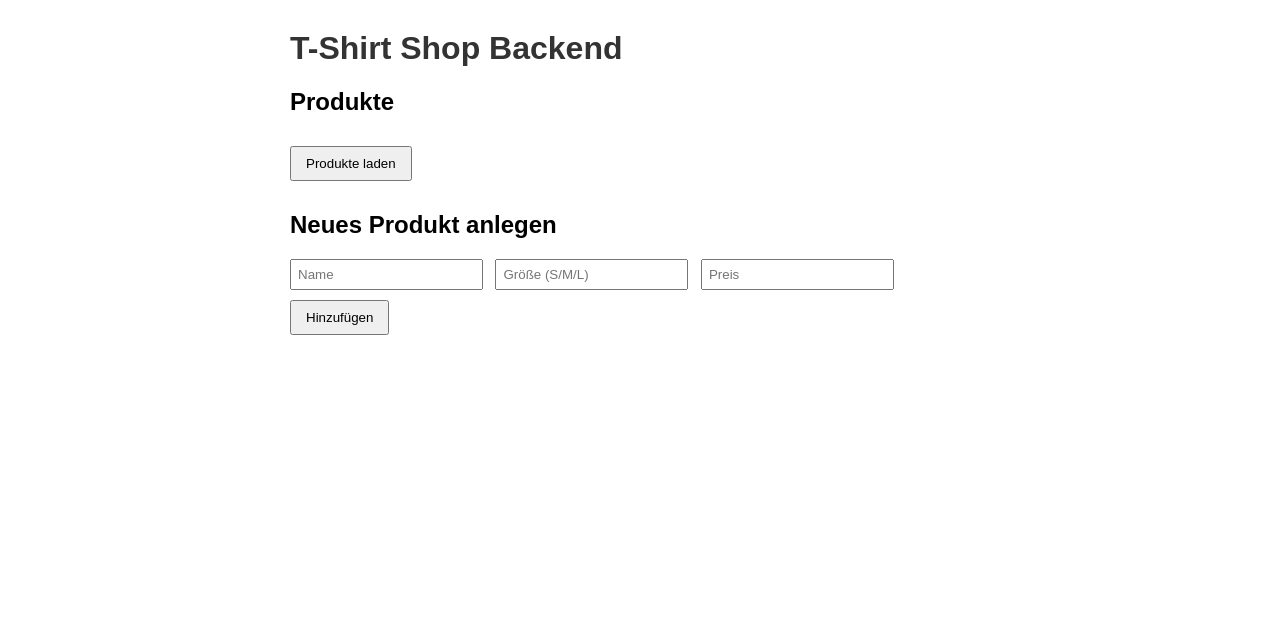
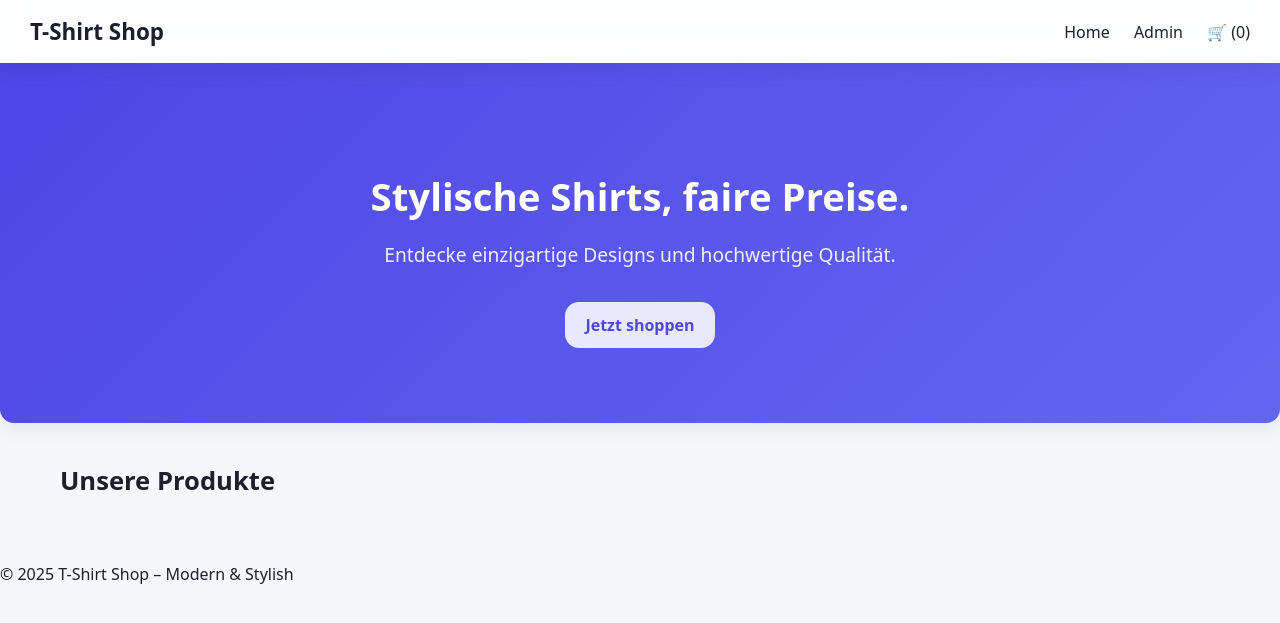
Before and after one commit to dalashh/chal3, a Flask app: page / in a window 1280 px wide. Shown: the top 623 px of the page. Run offline with Flask 3, Linux system fonts and the light colour scheme; data that the repository does not hold is empty.

Commit message:
initial frontend commit
Nur die Basics

```diff
--- /dev/null
+++ b/backend/static/api.js
@@ -0,0 +1,18 @@
+async function apiGetProducts() {
+    const res = await fetch("/api/products");
+    return res.json();
+}
+
+async function apiAddProduct(body) {
+    await fetch("/api/products", {
+        method: "POST",
+        headers: { "Content-Type": "application/json" },
+        body: JSON.stringify(body)
+    });
+}
+
+async function apiDeleteProduct(id) {
+    await fetch(`/api/products/${id}`, {
+        method: "DELETE"
+    });
+}
--- /dev/null
+++ b/backend/static/cart.js
@@ -0,0 +1,31 @@
+let cart = JSON.parse(localStorage.getItem("cart") || "[]");
+
+function saveCart() {
+    localStorage.setItem("cart", JSON.stringify(cart));
+}
+
+function addToCart(product) {
+    cart.push(product);
+    saveCart();
+    updateCartCount();
+    alert("Zum Warenkorb hinzugefügt!");
+}
+
+function updateCartCount() {
+    const c = document.getElementById("cart-count");
+    if (c) c.textContent = cart.length;
+}
+
+function toggleCart() {
+    const panel = document.getElementById("cart-panel");
+    panel.classList.toggle("hidden");
+    panel.innerHTML = "<h3>Warenkorb</h3>" +
+        cart.map(c => `<p>${c.name} (${c.size}) – ${c.price}€</p>`).join("") +
+        `<button onclick="checkout()">Zur Kasse</button>`;
+}
+
+function checkout() {
+    alert("Checkout noch nicht implementiert – Demo!");
+}
+
+document.addEventListener("DOMContentLoaded", updateCartCount);
--- /dev/null
+++ b/backend/static/shop.js
@@ -0,0 +1,64 @@
+document.addEventListener("DOMContentLoaded", () => {
+    if (document.getElementById("product-list")) loadProducts();
+    if (document.getElementById("product-detail")) loadProductDetail();
+});
+
+async function loadProducts() {
+    const list = document.getElementById("product-list");
+    const data = await apiGetProducts();
+
+    list.innerHTML = data.map(p => `
+        <div class="card">
+            <h3>${p.name}</h3>
+            <p>Größe: ${p.size}</p>
+            <p>Preis: ${p.price}€</p>
+            <button onclick='addToCart(${JSON.stringify(p)})'>In den Warenkorb</button>
+            <a class="link" href="/product?id=${p.id}">Details</a>
+        </div>
+    `).join("");
+}
+
+async function loadProductDetail() {
+    const params = new URLSearchParams(window.location.search);
+    const id = params.get("id");
+
+    const products = await apiGetProducts();
+    const p = products.find(x => x.id === id);
+
+    const detail = document.getElementById("product-detail");
+    detail.innerHTML = `
+        <h2>${p.name}</h2>
+        <p>Größe: ${p.size}</p>
+        <p>Preis: ${p.price}€</p>
+        <button onclick='addToCart(${JSON.stringify(p)})'>In den Warenkorb</button>
+    `;
+}
+
+// ADMIN
+async function loadAdminProducts() {
+    const list = document.getElementById("admin-product-list");
+    const data = await apiGetProducts();
+
+    list.innerHTML = data.map(p => `
+        <li>
+            ${p.name} (${p.size}) – ${p.price}€
+            <button onclick="deleteProduct('${p.id}')">Löschen</button>
+        </li>
+    `).join("");
+}
+
+async function deleteProduct(id) {
+    await apiDeleteProduct(id);
+    loadAdminProducts();
+}
+
+async function addProduct() {
+    const body = {
+        name: document.getElementById("name").value,
+        size: document.getElementById("size").value,
+        price: parseFloat(document.getElementById("price").value)
+    };
+
+    await apiAddProduct(body);
+    loadAdminProducts();
+}
--- a/backend/static/style.css
+++ b/backend/static/style.css
@@ -1,20 +1,257 @@
-body {
-    font-family: Arial, sans-serif;
-    max-width: 700px;
-    margin: 30px auto;
+/* =========================
+   GLOBAL
+========================= */
+
+:root {
+    --bg: #f6f7fb;
+    --card-bg: #ffffffcc;
+    --primary: #4f46e5;
+    --primary-hover: #4338ca;
+    --text: #1e1e2d;
+    --text-light: #6b7280;
+    --radius: 14px;
+    --shadow: 0 8px 20px rgba(0,0,0,0.06);
 }
 
-h1 {
-    color: #333;
+* {
+    box-sizing: border-box;
 }
 
-button {
-    margin: 10px 0;
-    padding: 8px 14px;
-    cursor: pointer;
+body {
+    margin: 0;
+    padding: 0;
+    font-family: system-ui, -apple-system, "Segoe UI", Roboto, Helvetica, Arial;
+    background: var(--bg);
+    color: var(--text);
 }
 
+/* =========================
+   HEADER
+========================= */
+
+header {
+    position: sticky;
+    top: 0;
+    background: #ffffffcc;
+    backdrop-filter: blur(12px);
+    padding: 16px 30px;
+    box-shadow: var(--shadow);
+    display: flex;
+    justify-content: space-between;
+    align-items: center;
+    z-index: 10;
+}
+
+header h1 {
+    font-size: 1.4rem;
+    font-weight: 600;
+    margin: 0;
+}
+
+nav a {
+    margin-left: 20px;
+    text-decoration: none;
+    color: var(--text);
+    font-weight: 500;
+}
+
+nav a:hover {
+    color: var(--primary);
+}
+
+/* =========================
+   GRID
+========================= */
+
+.grid {
+    margin-top: 25px;
+    display: grid;
+    gap: 20px;
+    grid-template-columns: repeat(auto-fit, minmax(240px, 1fr));
+}
+
+/* =========================
+   PRODUCT CARD
+========================= */
+
+.card {
+    background: var(--card-bg);
+    padding: 20px;
+    border-radius: var(--radius);
+    box-shadow: var(--shadow);
+    display: flex;
+    flex-direction: column;
+    gap: 10px;
+    transition: transform .2s ease, box-shadow .2s ease;
+}
+
+.card:hover {
+    transform: translateY(-4px);
+    box-shadow: 0 12px 26px rgba(0,0,0,0.08);
+}
+
+.card h3 {
+    margin: 0;
+}
+
+.link {
+    margin-top: 6px;
+    text-decoration: none;
+    color: var(--primary);
+}
+
+.link:hover {
+    text-decoration: underline;
+}
+
+/* =========================
+   BUTTONS
+========================= */
+
+button {
+    padding: 10px 16px;
+    border-radius: var(--radius);
+    border: none;
+    font-size: 0.95rem;
+    cursor: pointer;
+    background: var(--primary);
+    color: white;
+    transition: background .2s ease;
+}
+
+button:hover {
+    background: var(--primary-hover);
+}
+
+/* =========================
+   CART
+========================= */
+
+.cart {
+    position: fixed;
+    right: 20px;
+    top: 90px;
+    width: 280px;
+    background: var(--card-bg);
+    border-radius: var(--radius);
+    box-shadow: var(--shadow);
+    padding: 20px;
+    backdrop-filter: blur(8px);
+}
+
+.hidden {
+    display: none;
+}
+
+.cart p {
+    margin: 8px 0;
+}
+
+/* =========================
+   INPUTS
+========================= */
+
 input {
-    padding: 6px;
-    margin-right: 8px;
+    display: block;
+    margin: 10px 0;
+    padding: 12px 14px;
+    width: 250px;
+    border-radius: var(--radius);
+    border: 1px solid #d1d5db;
+    background: white;
+    font-size: 1rem;
 }
+
+input:focus {
+    outline: 2px solid var(--primary);
+    border-color: var(--primary);
+}
+/* =========================
+   CONTAINERS + SPACING
+========================= */
+
+.container {
+    max-width: 1200px;
+    margin: 40px auto;
+    padding: 0 20px;
+}
+
+.section-title {
+    font-size: 1.6rem;
+    margin-bottom: 20px;
+    font-weight: 600;
+}
+
+/* =========================
+   HERO SECTION
+========================= */
+
+.hero {
+    height: 45vh;
+    background: linear-gradient(135deg, #4f46e5, #6366f1);
+    display: flex;
+    align-items: center;
+    justify-content: center;
+    color: white;
+    text-align: center;
+    border-radius: 0 0 var(--radius) var(--radius);
+    box-shadow: var(--shadow);
+}
+
+.hero-content h2 {
+    font-size: 2.4rem;
+    margin-bottom: 10px;
+}
+
+.hero-content p {
+    font-size: 1.2rem;
+    opacity: 0.9;
+}
+
+.hero-btn {
+    display: inline-block;
+    margin-top: 15px;
+    padding: 12px 20px;
+    border-radius: var(--radius);
+    background: #ffffffdd;
+    color: var(--primary);
+    font-weight: 600;
+    text-decoration: none;
+}
+
+.hero-btn:hover {
+    background: white;
+}
+
+/* =========================
+   PRODUCT DETAIL CARD
+========================= */
+
+.product-detail-card {
+    background: var(--card-bg);
+    padding: 25px;
+    border-radius: var(--radius);
+    box-shadow: var(--shadow);
+    margin-top: 40px;
+}
+
+/* =========================
+   ADMIN
+========================= */
+
+.admin-list li {
+    background: var(--card-bg);
+    padding: 15px;
+    margin-bottom: 10px;
+    border-radius: var(--radius);
+    box-shadow: var(--shadow);
+    display: flex;
+    justify-content: space-between;
+}
+
+.admin-form {
+    display: flex;
+    flex-wrap: wrap;
+    gap: 10px;
+    margin-top: 10px;
+}
--- a/backend/templates/index.html
+++ b/backend/templates/index.html
@@ -1,58 +1,45 @@
 <!DOCTYPE html>
-<html>
+<html lang="de">
 <head>
-    <title>T-Shirt Shop Backend</title>
-    <link rel="stylesheet" href="/static/style.css">
+    <meta charset="UTF-8">
+    <title>T-Shirt Shop</title>
+    <link rel="stylesheet" href="static/style.css">
+    <script defer src="/static/api.js"></script>
+    <script defer src="/static/cart.js"></script>
+    <script defer src="/static/shop.js"></script>
 </head>
 <body>
-    <h1>T-Shirt Shop Backend</h1>
 
-    <section>
-        <h2>Produkte</h2>
-        <button onclick="loadProducts()">Produkte laden</button>
+<header>
+    <h1>T-Shirt Shop</h1>
+    <nav>
+        <a href="/">Home</a>
+        <a href="/admin">Admin</a>
+        <a href="#" onclick="toggleCart()">🛒 (<span id="cart-count">0</span>)</a>
+    </nav>
+</header>
 
-        <ul id="product-list"></ul>
-    </section>
+<!-- Hero Section -->
+<section class="hero">
+    <div class="hero-content">
+        <h2>Stylische Shirts, faire Preise.</h2>
+        <p>Entdecke einzigartige Designs und hochwertige Qualität.</p>
+        <a href="#products" class="hero-btn">Jetzt shoppen</a>
+    </div>
+</section>
 
-    <section>
-        <h2>Neues Produkt anlegen</h2>
-        <input id="name" placeholder="Name">
-        <input id="size" placeholder="Größe (S/M/L)">
-        <input id="price" placeholder="Preis">
+<!-- Produktliste -->
+<section id="products" class="container">
+    <h2 class="section-title">Unsere Produkte</h2>
+    <div id="product-list" class="grid"></div>
+</section>
 
-        <button onclick="addProduct()">Hinzufügen</button>
-    </section>
+<!-- Warenkorb Panel -->
+<div id="cart-panel" class="cart hidden"></div>
 
-    <script>
-        async function loadProducts() {
-            const res = await fetch('/api/products');
-            const data = await res.json();
+<footer>
+    <p>© 2025 T-Shirt Shop – Modern & Stylish</p>
+</footer>
 
-            const list = document.getElementById("product-list");
-            list.innerHTML = "";
-
-            data.forEach(p => {
-                const li = document.createElement("li");
-                li.textContent = `${p.name} (${p.size}) – ${p.price}€`;
-                list.appendChild(li);
-            });
-        }
-
-        async function addProduct() {
-            const body = {
-                name: document.getElementById("name").value,
-                size: document.getElementById("size").value,
-                price: document.getElementById("price").value
-            };
-
-            await fetch('/api/products', {
-                method: "POST",
-                headers: { "Content-Type": "application/json" },
-                body: JSON.stringify(body)
-            });
-
-            loadProducts();
-        }
-    </script>
 </body>
 </html>
```
Also changed, not shown: backend/templates/admin.html (added, +45 -0 lines), backend/templates/product.html (added, +33 -0 lines).
